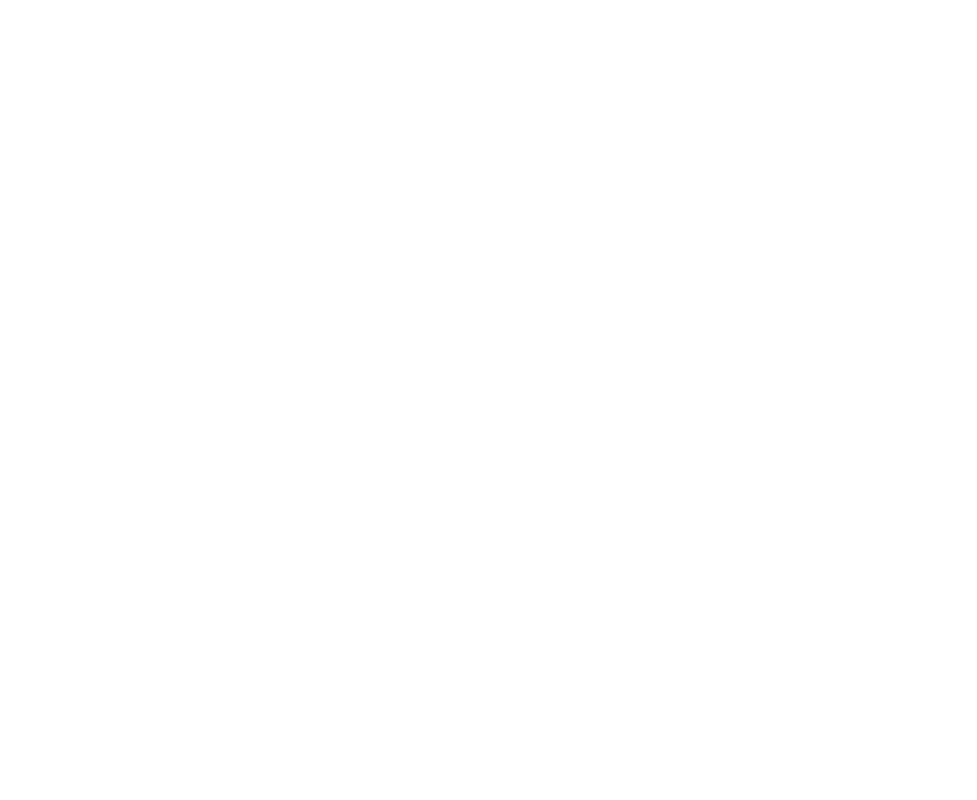
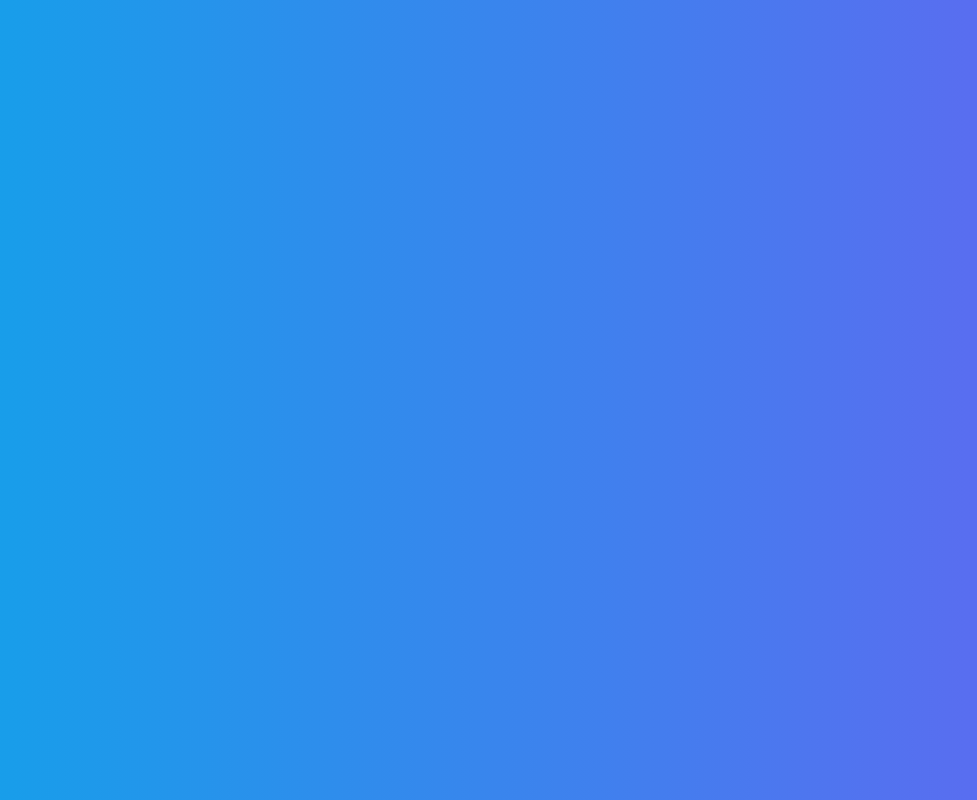
Before and after one commit to ingadi/pomodoro-timer-v2, a React (Vite) app: page / in a window 1280 px wide. Shown: the whole page, without its empty margins (151-1128 px from the left). Built offline with nearby package versions, Linux system fonts and the light colour scheme.

Commit message:
add background gradient

```diff
--- a/src/App.tsx
+++ b/src/App.tsx
@@ -1,3 +1,9 @@
+import Background from "./features/Background/Background";
+
 export default function App() {
-  return <main className="w-screen h-screen grid place-content-center"></main>;
+  return (
+    <main className="relative w-screen h-screen grid place-content-center">
+      <Background />
+    </main>
+  );
 }
--- /dev/null
+++ b/src/features/Background/Background.tsx
@@ -0,0 +1,5 @@
+export default function Background() {
+  return (
+    <div className="absolute inset-0 bg-gradient-to-r from-sky-500 to-indigo-500" />
+  );
+}
--- /dev/null
+++ b/src/features/Background/index.ts
@@ -0,0 +1 @@
+export { default } from "./Background";
```
